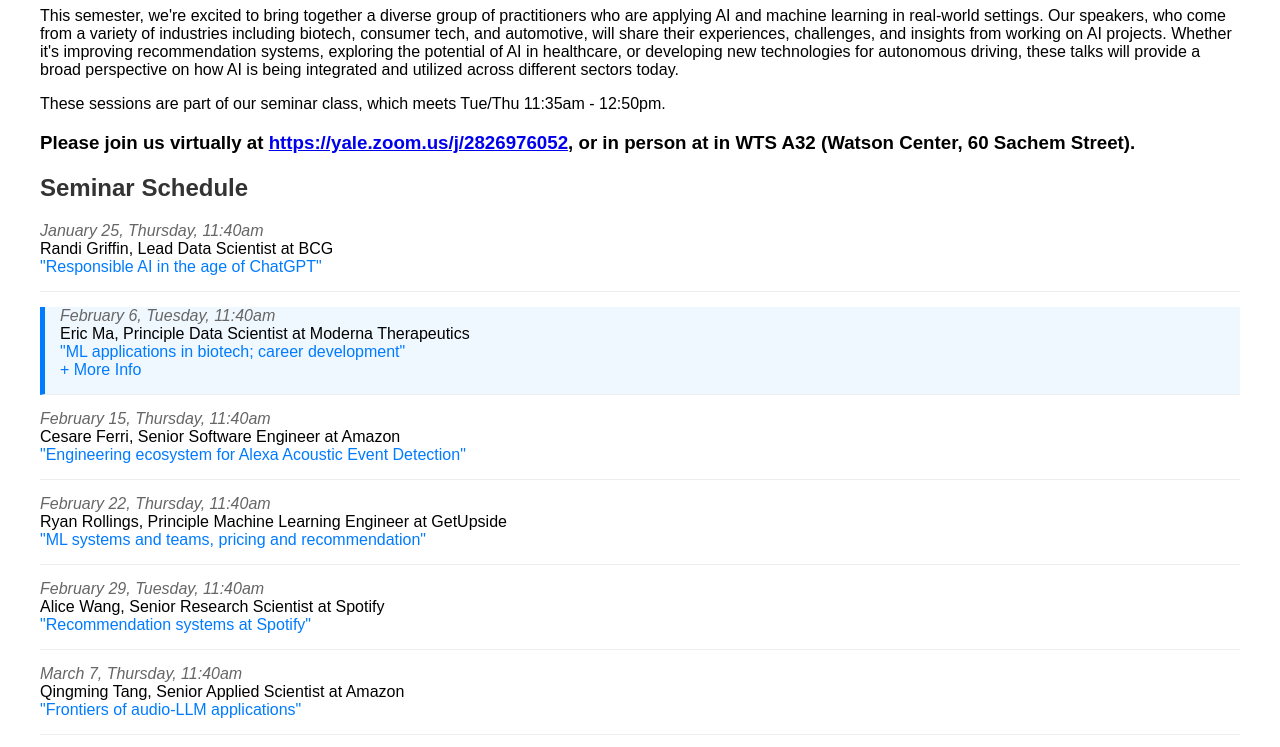
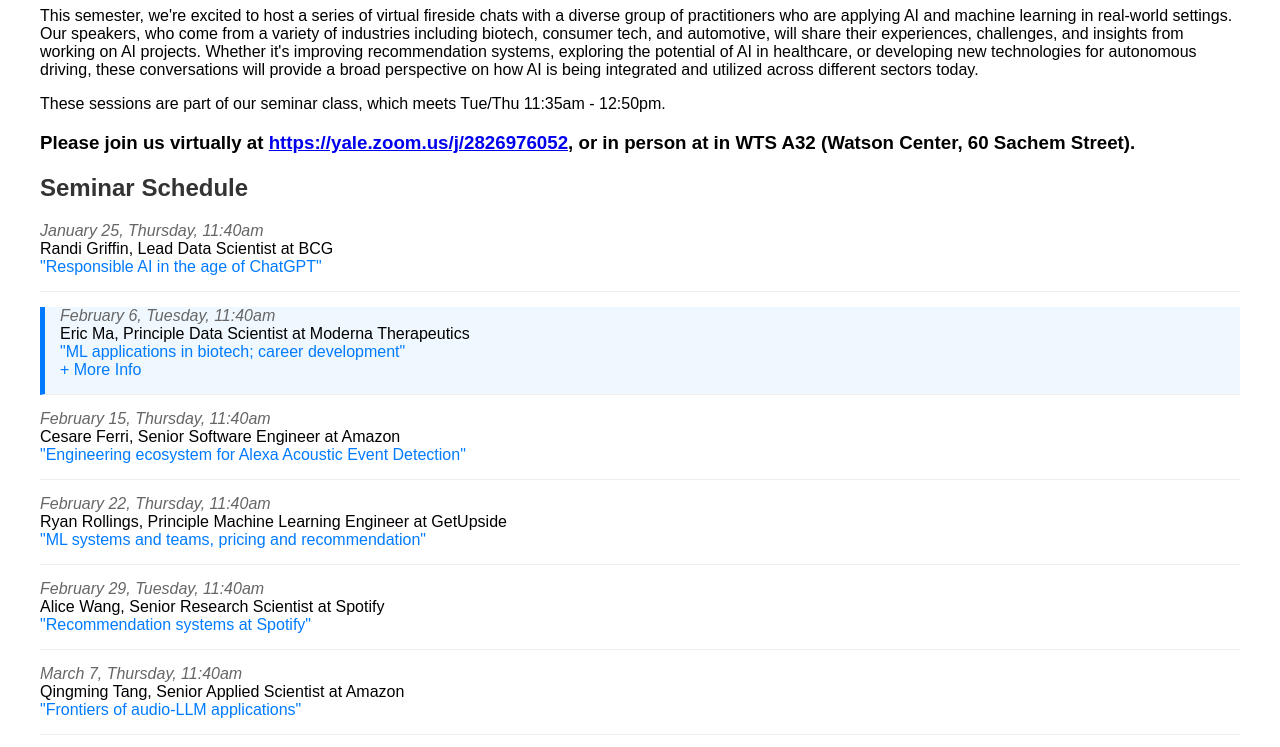
Before and after one commit to xsuechen/cpsc776-speakers, a plain HTML site: page index.html in a window 1280 px wide. Shown: the part 141-888 px from the top of the page. Drawn offline with Linux system fonts and the light colour scheme.

Commit message:
minor edit of intro

```diff
--- a/index.html
+++ b/index.html
@@ -9,7 +9,7 @@
 <body>
     <h2>CPSC 776 | Topics in Industrial AI Applications</h2>
     <h1>Industry Guest Speaker Series</h1>
-    <p>This semester, we're excited to bring together a diverse group of practitioners who are applying AI and machine learning in real-world settings. Our speakers, who come from a variety of industries including biotech, consumer tech, and automotive, will share their experiences, challenges, and insights from working on AI projects. Whether it's improving recommendation systems, exploring the potential of AI in healthcare, or developing new technologies for autonomous driving, these talks will provide a broad perspective on how AI is being integrated and utilized across different sectors today.</p>
+    <p>This semester, we're excited to host a series of virtual fireside chats with a diverse group of practitioners who are applying AI and machine learning in real-world settings. Our speakers, who come from a variety of industries including biotech, consumer tech, and automotive, will share their experiences, challenges, and insights from working on AI projects. Whether it's improving recommendation systems, exploring the potential of AI in healthcare, or developing new technologies for autonomous driving, these conversations will provide a broad perspective on how AI is being integrated and utilized across different sectors today.</p>
 
     <p>These sessions are part of our seminar class, which meets Tue/Thu 11:35am - 12:50pm. </p>
     <h3> Please join us virtually at <a href="https://yale.zoom.us/j/2826976052" target="_blank">https://yale.zoom.us/j/2826976052</a>, or in person at in WTS A32 (Watson Center, 60 Sachem Street).</h3>
```
